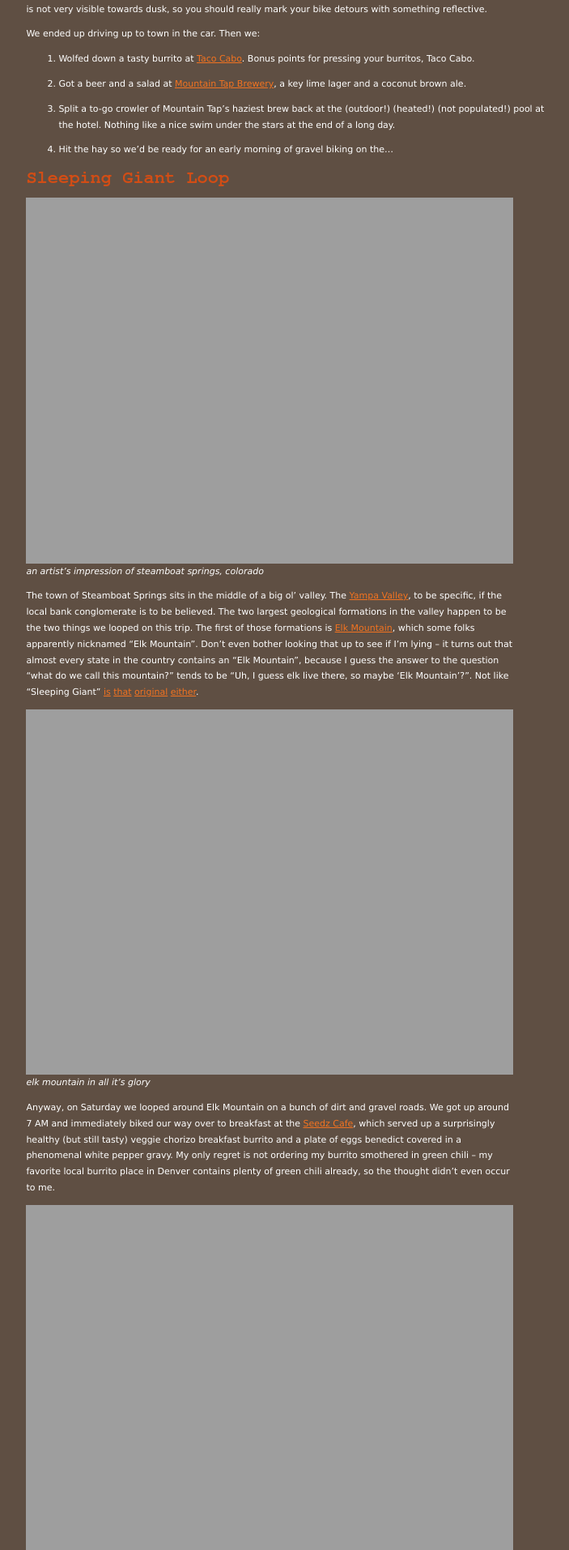
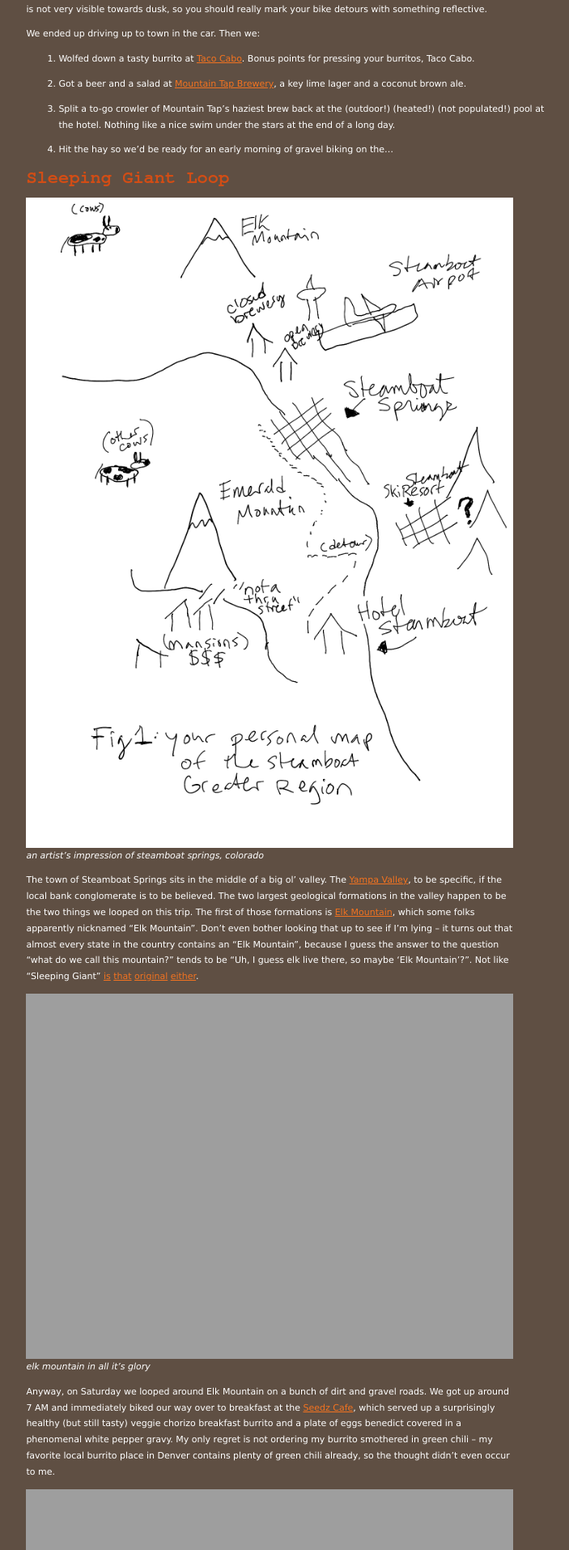
Before and after one commit to nathan-contino/nathan-contino.github.io, a Jekyll site: the page built from _posts/2021-05-22-steamboat-springs-gravel-grinding.markdown, in a window 1280 px wide. Shown: the part 1598-3512 px from the top of the page at 81% size, without its empty margins (264-967 px from the left). Built offline with Jekyll 4.4.1, drawn with Linux system fonts in a browser that asks for light colours.

Commit message:
map fix, 50% images side by side hopefully
Former-commit-id: f0c8bdabbfed252a71588469bb4812b62e07ea46 [formerly f0c8bdabbfed252a71588469bb4812b62e07ea46 [formerly 7ab4bdb422962bcc2f50cec9874315483ef729b8 [formerly af95dec11e139fa6be50c80b4ced682cecf5ff17] [formerly 2c106f71126372cb7494e4da1b7bc00904109c81 [formerly 2f846c7949bb3f983b5312e4915d48eb61b1d7c0]]]]
Former-commit-id: 1817aa0144ed14ad3086dc4637fc63136f2a0855
Former-commit-id: 43e90da89a39df266ba01751262e5d7769db1149
Former-commit-id: 1271fb692657358233eed4c1a77ec03e9e9f031c [formerly e8a73094041c2257f23e70edca15cabc9eabc4e5]
Former-commit-id: 8d3340161efae48cae12d22e20c28af825bf2515

```diff
--- a/_posts/2021-05-22-steamboat-springs-gravel-grinding.markdown
+++ b/_posts/2021-05-22-steamboat-springs-gravel-grinding.markdown
@@ -67,7 +67,7 @@
 
 # Sleeping Giant Loop
 
-![steamboat map]({{ site.url }}/_images/may_26_bike_trip/steamboat_map.jpg){:width="100%"}
+![steamboat map]({{ site.url }}/_images/may_26_bike_trip/steamboat_map.png){:width="100%"}
 *an artist's impression of steamboat springs, colorado*
 
 The town of Steamboat Springs sits in the middle of a big ol' valley.
@@ -171,8 +171,7 @@
 to think that it was *the* elk for which the mountain is named. Cute
 fella.
 
-![elk friend]({{ site.url }}/_images/may_26_bike_trip/elk_friend.jpg){:width="50%"}
-![elk friend horizon]({{ site.url }}/_images/may_26_bike_trip/elk_friend_horizon.jpg){:width="50%"}
+![elk friend]({{ site.url }}/_images/may_26_bike_trip/elk_friend.jpg){:width="50%"} ![elk friend horizon]({{ site.url }}/_images/may_26_bike_trip/elk_friend_horizon.jpg){:width="50%"}
 *THE elk of elk mountain / elk friend watches us watch him climb a hill*
 
 After that, it was hard to look in any direction without spotting
@@ -201,8 +200,7 @@
 caterpillar... well, nobody's perfect. And I suspect that he
 enjoyed the photoshoot.
 
-![caterpillar]({{ site.url }}/_images/may_26_bike_trip/caterpillar.jpg){:width="50%"}
-![meg with caterpillar]({{ site.url }}/_images/may_26_bike_trip/meg_with_caterpillar.jpg){:width="50%"}
+![caterpillar]({{ site.url }}/_images/may_26_bike_trip/caterpillar.jpg){:width="50%"} ![meg with caterpillar]({{ site.url }}/_images/may_26_bike_trip/meg_with_caterpillar.jpg){:width="50%"}
 *lil fuzzy boi / meg watching over lil fuzzy boi's travels*
 
 At 11, we enjoyed lunch at a beautiful spot at the top of a
```
